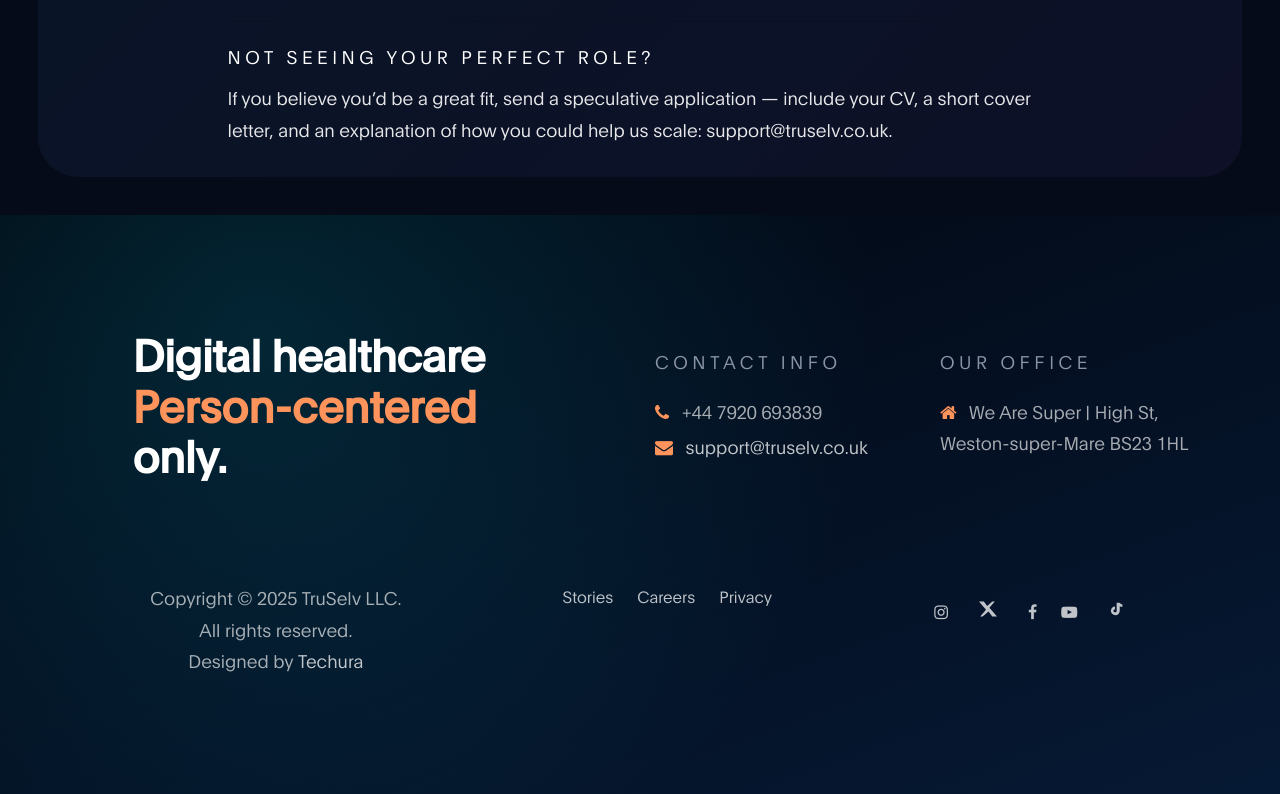
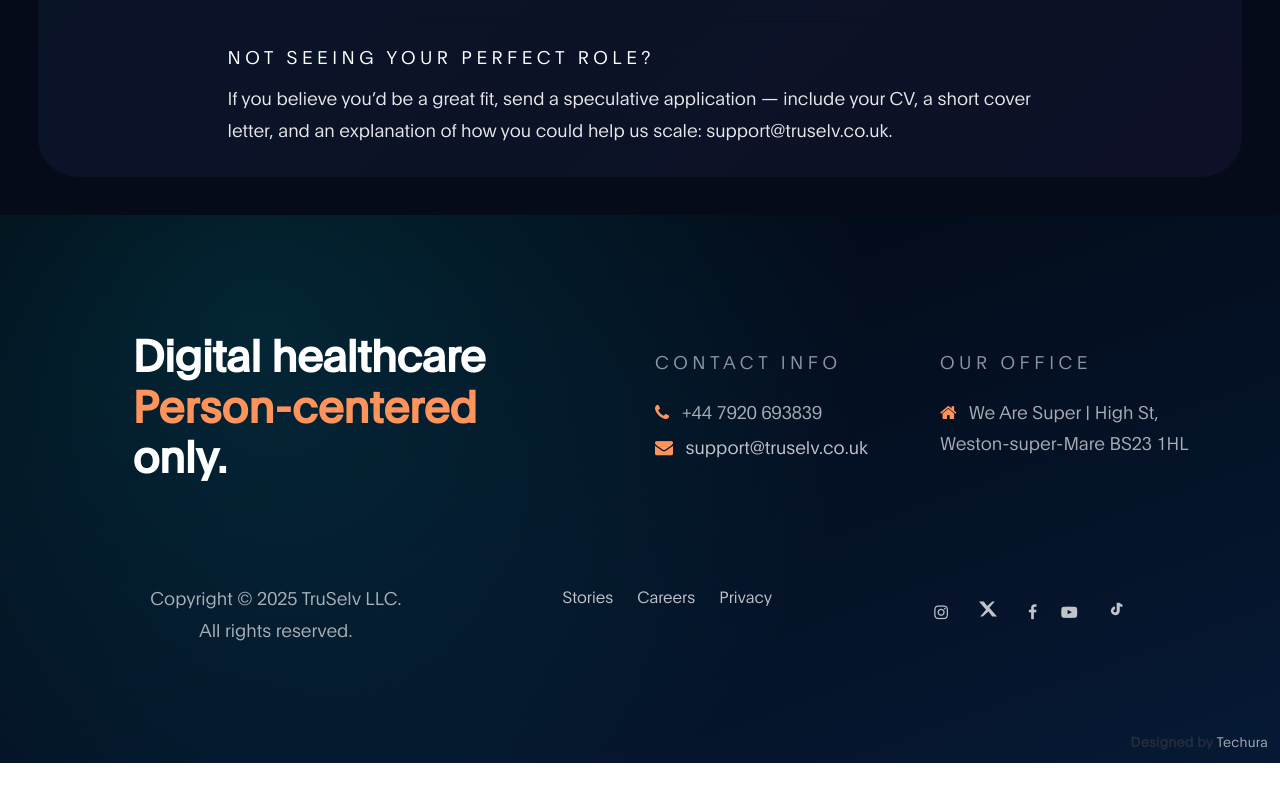
Before and after one commit to EricTweneboah/Truselv-website, a plain HTML site: page careers.html in a window 1280 px wide. Shown: the part 3315-4109 px from the top of the page. After the commit the page ends 4078 px from the top, so only its background shows below. Drawn offline with Linux system fonts and the light colour scheme.

Commit message:
added created by

```diff
--- a/careers.html
+++ b/careers.html
@@ -424,8 +424,7 @@
         </div>
 
         <div class="col-lg-4 mx-lg-auto text-center col-md-8 col-12" data-aos="fade-up" data-aos-delay="400">
-          <p class="copyright-text">Copyright &copy; 2025 TruSelv LLC. <br> All rights reserved. <br>Designed by <a
-              href="https://techura.co.uk" target="_blank">Techura</a></p>
+          <p class="copyright-text">Copyright &copy; 2025 TruSelv LLC. <br> All rights reserved.</p>
         </div>
 
         <div class="col-lg-4 mx-lg-auto col-md-6 col-12" data-aos="fade-up" data-aos-delay="500">
@@ -457,6 +456,9 @@
         </div>
 
       </div>
+    </div>
+    <div class="footer-credit">
+      Designed by <a href="https://techura.co.uk" target="_blank" rel="noopener">Techura</a>
     </div>
   </footer>
 
--- a/css/truselv.css
+++ b/css/truselv.css
@@ -1534,6 +1534,21 @@
     margin-top: 5.3em;
   }
 
+  .site-footer > .footer-credit {
+    position: absolute;
+    right: 12px;
+    bottom: 10px;
+    z-index: 2;
+    font-size: 0.85rem;
+    font-weight: 600;
+    opacity: 0.85;
+    letter-spacing: 0.02em;
+  }
+
+  .site-footer > .footer-credit a {
+    color: rgba(255,255,255,0.75);
+  }
+
 
 
   /*---------------------------------------
```
Also changed, not shown: Partnership.html (+3 -1 lines), bedbord.html (+3 -1 lines), compliance-blog.html (+3 -1 lines), contact.html (+3 -1 lines), edi-blog.html (+3 -1 lines), folda.html (+3 -1 lines), index.html (+3 -1 lines), innovation-blog.html (+3 -1 lines), more/index.html (+3 -1 lines), ngage.html (+3 -1 lines), privacy.html (+2 -4 lines), resources.html (+3 -1 lines), tess.html (+3 -1 lines).
